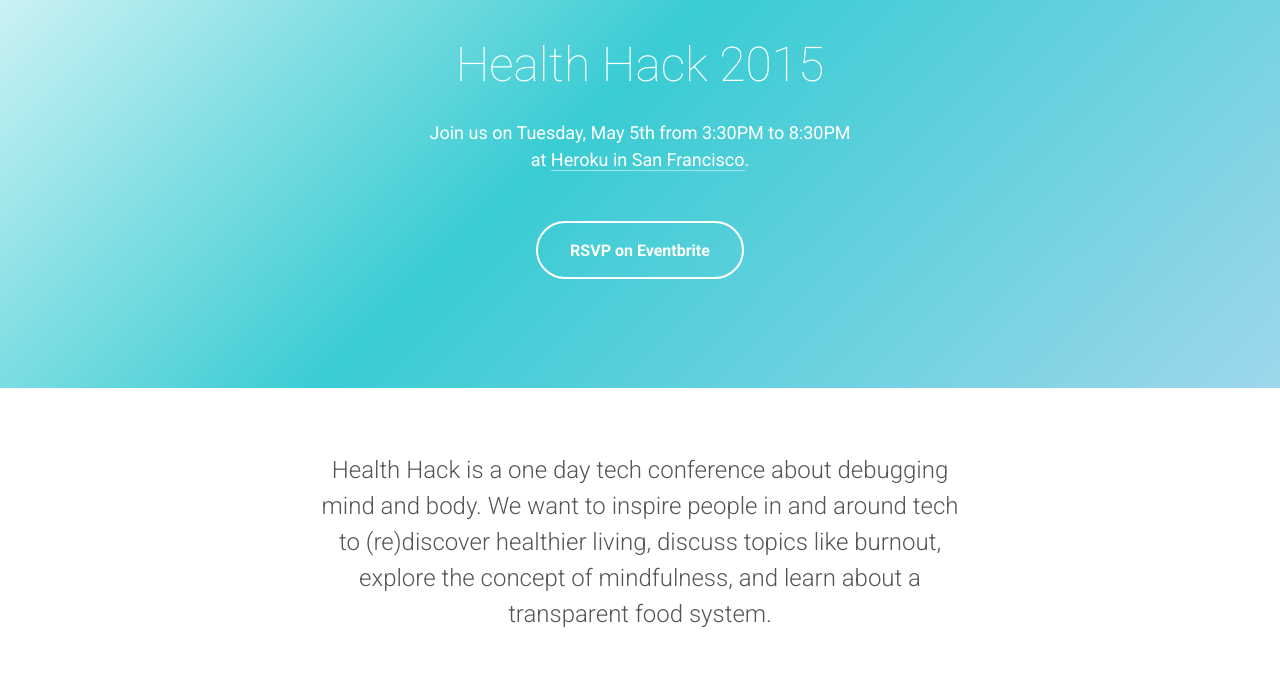
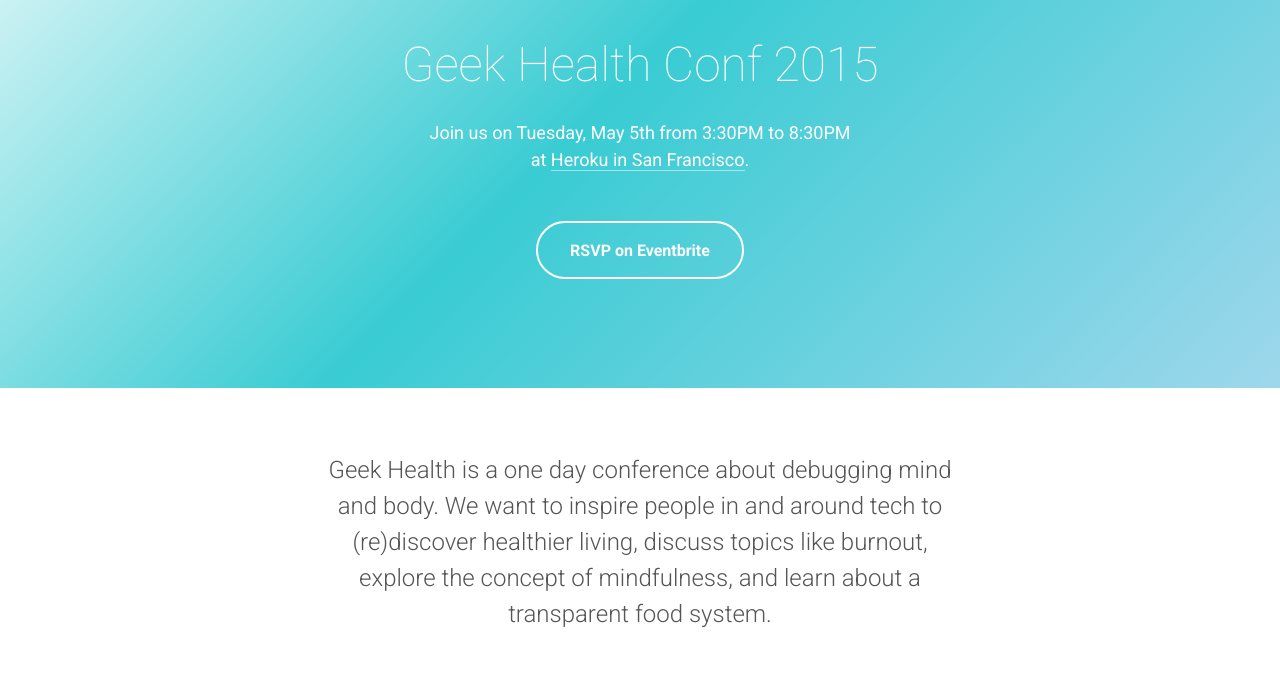
Before and after one commit to max/health-forum, a website: page index.html in a window 1280 px wide. Shown: the part 252-945 px from the top of the page. Drawn offline with nearby package versions, Linux system fonts and the light colour scheme; files that its build step writes are made by us from their sources.

Commit message:
Rename conference

```diff
--- a/index.html
+++ b/index.html
@@ -1,7 +1,7 @@
 <!DOCTYPE html>
 <html>
   <head>
-    <title>Health Hack 2015</title>
+    <title>Geek Health Conf 2015</title>
 
     <link rel="stylesheet" href="/styles/normalize.css" />
     <link rel="stylesheet" href="http://fonts.googleapis.com/css?family=Roboto:100,300,700,400" />
@@ -12,7 +12,7 @@
     <div class="Hero">
       <img class="Logo" src="/images/logo.svg" alt="Logo" />
 
-      <h1 class="Hero-heading">Health Hack 2015</h1>
+      <h1 class="Hero-heading">Geek Health Conf 2015</h1>
 
       <p class="Hero-lead">
         Join us on Tuesday, May 5th from 3:30PM to 8:30PM<br>
@@ -25,9 +25,9 @@
     <div class="Section">
       <div class="Wrapper">
         <p class="DisplayText">
-          Health Hack is a one day tech conference about debugging mind and
-          body. We want to inspire people in and around tech to (re)discover
-          healthier living, discuss topics like burnout, explore the concept of
+          Geek Health is a one day conference about debugging mind and body. We
+          want to inspire people in and around tech to (re)discover healthier
+          living, discuss topics like burnout, explore the concept of
           mindfulness, and learn about a transparent food system.
         </p>
       </div>
@@ -206,7 +206,7 @@
           <div class="SponsorList-item"></div>
         </div>
 
-        <p class="Sponsors-byline">Sponsorsing Health Hack</p>
+        <p class="Sponsors-byline">Sponsorsing Geek Health</p>
       </div>
     </div>
   </body>
```
